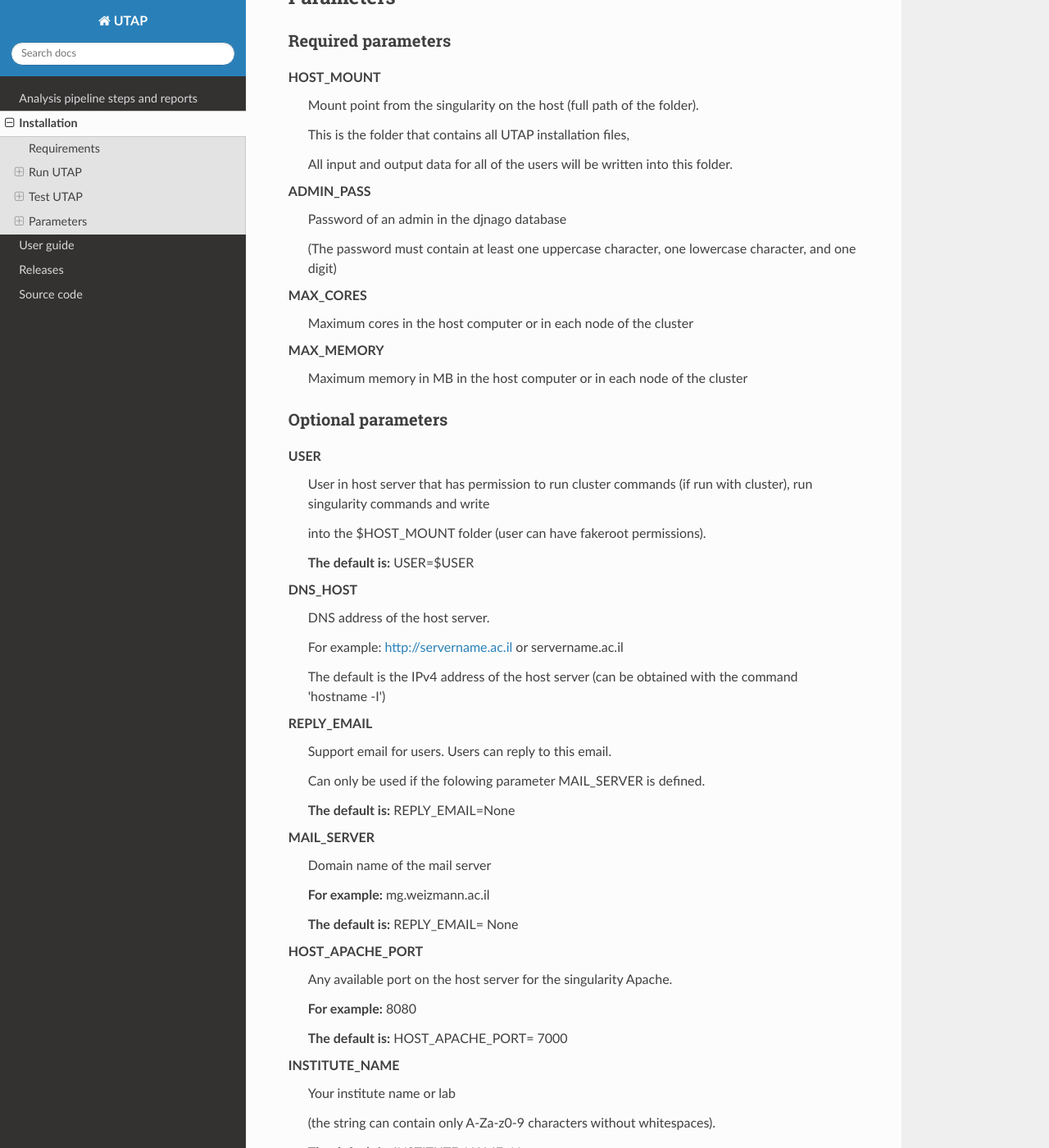
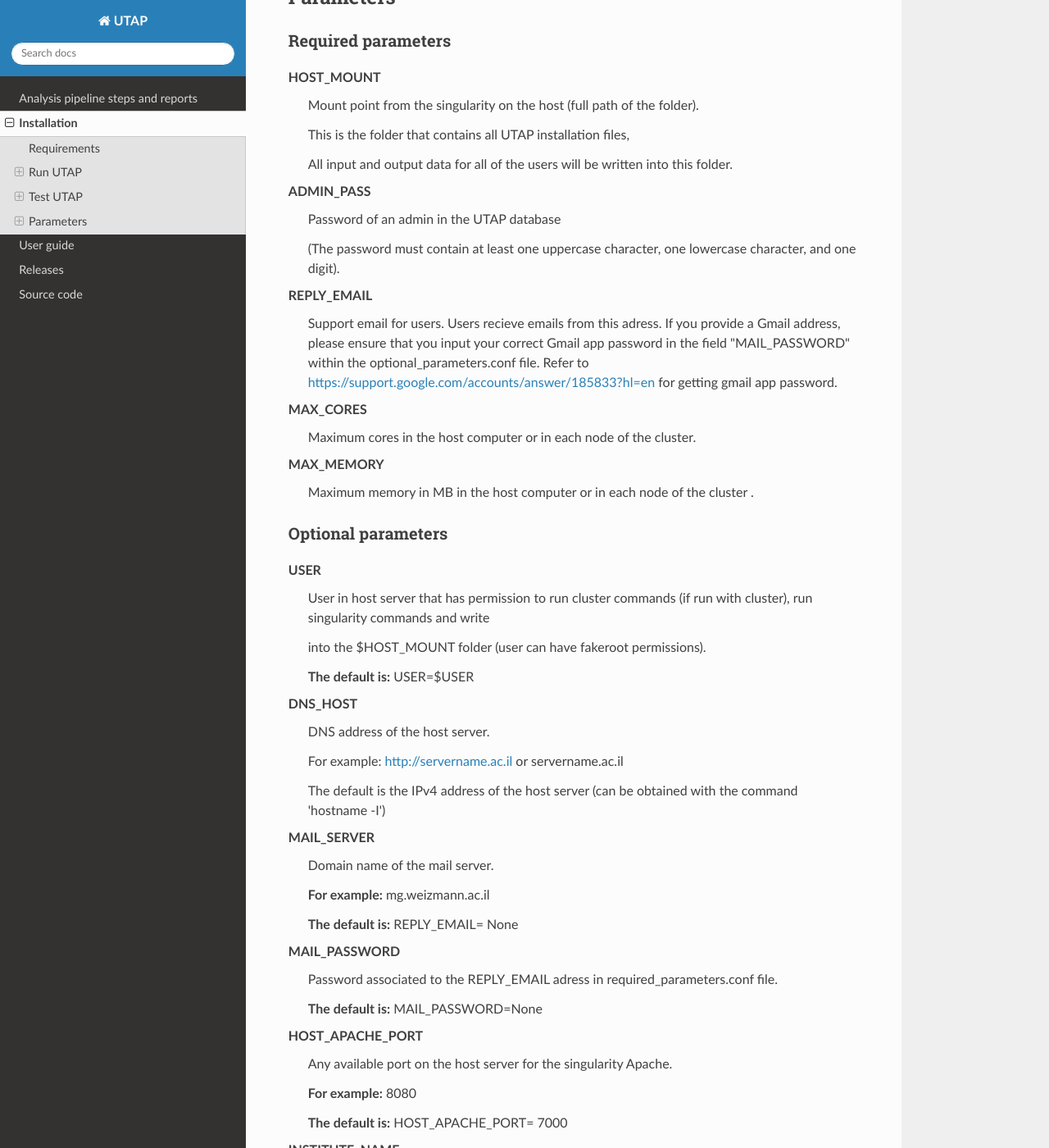
Before and after one commit to utap2/utap2, a Sphinx documentation site: the page built from docs/rst/installation.rst, in a window 1280 px wide and 1400 px high, scrolled down 6541 px. Shown: the whole window at 82% size. Built offline with Sphinx 7.4.7 and the Read the Docs theme 2.0.0, drawn with Linux system fonts in a browser that asks for light colours; some of the changed text lies outside the part shown.

Commit message:
Update installation.rst
/

```diff
--- a/docs/rst/installation.rst
+++ b/docs/rst/installation.rst
@@ -26,11 +26,8 @@
 The “USER” (see optional_parameters.conf file below) must have full permissions to "HOST_MOUNT" folder (see required_parameters.conf file below) and to singularity commands.
 If the application is run on cluster, the user is also required to have permissions to run cluster commands.
 
-UTAP can be installed as an instance container or as a sandbox container.
-If "USER" has “Fakeroot” privileges and ~36 GB are available in the server temp directory (the default temp directory is /tmp but it can be modified with SINGULARITY_TMP_DIR in optional_parameters.conf file below) or in "HOST_MOUNT" directory
-and the corresponding directory is not mounted as gpfs or nfs mount, then UTAP will be installed as instance container.
-otherwise, UTAP sandbox container will be installed.
-
+UTAP can be installed either as an instance container or as a sandbox container.
+If the "USER" has "Fakeroot" privileges and there is approximately 36 GB of available space in the server's temp directory (default location: /tmp, but can be modified using SINGULARITY_TMP_DIR in the optional_parameters.conf file below) or in the "HOST_MOUNT" directory, and the corresponding directory is not mounted as a GPFS or NFS mount, then UTAP will be installed as an instance container. Otherwise, UTAP will be installed as a sandbox container.
 
 The "USER" should then do the following:
 
@@ -212,7 +209,7 @@
 ::
 
     cd $HOST_MOUNT
-    ./tap-output/admin/exmaple_and_data_for_testing_mm10_MARS-seq/test_files/test_UTAP.sh
+    ./utap-output/admin/exmaple_and_data_for_testing_mm10_MARS-seq/test_files/test_UTAP.sh
 
 If the run is successfully completed, the output message "UTAP test run succeeded" will be displayed. In case any issues arise during the run or testing process, please contact us for further assistance.
 
@@ -231,18 +228,25 @@
 
 
 ADMIN_PASS
-                       Password of an admin in the djnago database
+                       Password of an admin in the UTAP database
 
-                       (The password must contain at least one uppercase character, one lowercase character, and one digit)
+                       (The password must contain at least one uppercase character, one lowercase character, and one digit).
+
+
+
+REPLY_EMAIL
+                       Support email for users. Users recieve emails from this adress.
+                       If you provide a Gmail address, please ensure that you input your correct Gmail app password in the field "MAIL_PASSWORD" within the            optional_parameters.conf file. Refer to https://support.google.com/accounts/answer/185833?hl=en for getting gmail app password.
+
 
 
 MAX_CORES
-                       Maximum cores in the host computer or in each node of the cluster
+                       Maximum cores in the host computer or in each node of the cluster.
 
 
 
 MAX_MEMORY
-                       Maximum memory in MB in the host computer or in each node of the cluster
+                       Maximum memory in MB in the host computer or in each node of the cluster .
 
 
 
@@ -269,23 +273,19 @@
 
 
 
-REPLY_EMAIL
-                       Support email for users. Users can reply to this email.
-
-                       Can only be used if the folowing parameter MAIL_SERVER is defined.
-
-                       **The default is:** REPLY_EMAIL=None
-
-
 
 MAIL_SERVER
-                       Domain name of the mail server
+                       Domain name of the mail server.
 
                        **For example:** mg.weizmann.ac.il
 
                        **The default is:**  REPLY_EMAIL= None
 
 
+MAIL_PASSWORD
+                       Password associated to the REPLY_EMAIL adress in required_parameters.conf file.
+
+                       **The default is:**  MAIL_PASSWORD=None
 
 HOST_APACHE_PORT
                         Any available port on the host server for the singularity Apache.
@@ -383,7 +384,7 @@
 
 
 SINGULARITY_HOST_COMMAND
-                                   Singularity command on the host
+                                   Singularity command on the host.
 
                                    **for example:** if singularity is installed as module named Singularity on the host then the command will be :”ml
                                    Singularity”
@@ -411,14 +412,14 @@
 
 
 CLUSTER_QUEUE
-                     Queue name in the cluster. $USER  must have permissions to run on this queue.
+                     Queue name in the cluster. $USER must have permissions to run on this queue.
                      **The default is:** CLUSTER_QUEUE=None
 
 
 SINGULARITY_CLUSTER_COMMAND
-                                    Singularity command on the cluster
+                                    Singularity command on the cluster.
 
-                                    for example: if singularity is installed as module named Singularity on the cluster, then command will be :”ml
+                                    **For example:** if singularity is installed as module named Singularity on the cluster, then command will be :”ml
                                     Singularity”
 
                                     **The default is:** SINGULARITY_CLUSTER_COMMAND=None
```
Also changed, not shown: other parts of docs/rst/installation.rst (+11 -10 lines).
